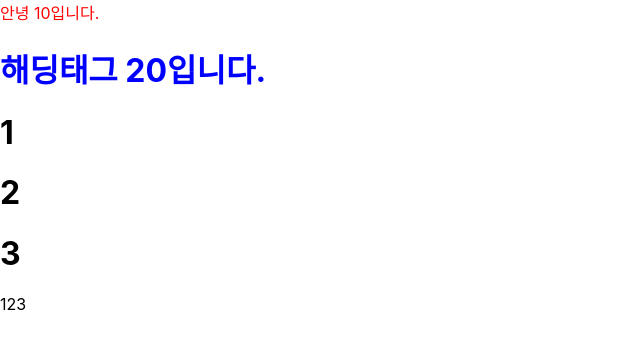
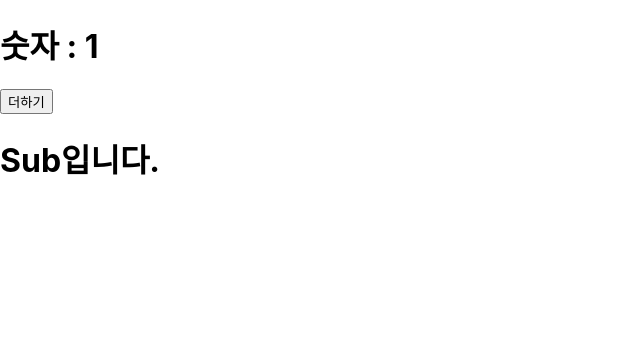
Before and after one commit to wooseokoh/my-app, a React (Create React App) app: page / in a window 1280 px wide. Shown: the top 348 px of the page, without its empty margins (0-640 px from the left). Built offline with nearby package versions, Linux system fonts and the light colour scheme.

Commit message:
#8. useState

```diff
--- a/src/App.js
+++ b/src/App.js
@@ -1,34 +1,22 @@
+import { useState } from 'react';
 import './App.css';
-
-// 0.React 엔진 - 데이터변경감지에서 UI그려주는
-// 1.실행 과정 (index.html) - SPA
-// 2.JSX 문법
-// 3.바벨(자바스크립트 ES5) -> ES6
-
-// (1) return시에 하나의 Dom만 리턴할 수 있다.
-// (2) 변수 선언은 let 혹은 const로만 해야함.
-// (3) if 사용 불가능 -> 삼항연산자.
-// (4) 조건부 렌더링.
-// (5) css 디자인.
-// - 내부에 적는방법
-// - 외부파일에 적는방법
-// - 라이브러리 사용 (부트스트랩, coomponet-styled)
-
-let a = 10; // 변수
-const b = 20; // 상수
-
-const mystyle = {
-  color: 'red',
-};
+import Sub from './Sub';
 
 function App() {
-  let list = [1,2,3];
+  // let number = 1;
+  const [number, setNumber] = useState(1); // React안에 hooks 라이브러리
+
+  const add = () => {
+    setNumber(number + 1); // 리엑트한테 number 값 변경함을 요청
+    console.log('add', number);
+  };
+
+  // 랜더링 시점 = 상태값 변경
   return (
     <div>
-      <div style={mystyle}>안녕 {a === 10 ? '10입니다.' : '10이 아님'}</div>
-      <h1 className="box-style">해딩태그 {b === 20 && '20입니다.'}</h1>
-      <div>{list.map((n) => <h1>{n}</h1>)}</div>
-      <div>{list.map((n) => n)}</div>
+      <h1>숫자 : {number}</h1>
+      <button onClick={add}>더하기</button>
+      <Sub />
     </div>
   );
 }
--- /dev/null
+++ b/src/Sub.js
@@ -0,0 +1,15 @@
+// rsc
+import React from 'react';
+
+// 다시 그리는것에 대한 함수 제공 !!!
+// 부모가 변경되면 자식도 재빌드
+
+const Sub = () => {
+  return (
+    <div>
+      <h1>Sub입니다.</h1>
+    </div>
+  );
+};
+
+export default Sub;
```
